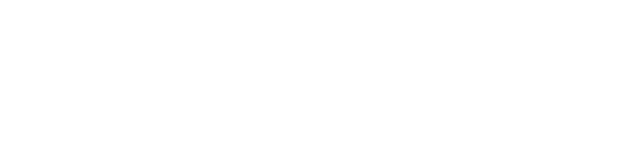
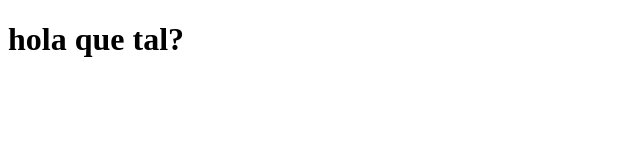
Before and after one commit to agustin3390/repo1, a plain HTML site: page nosotros.html in a window 1280 px wide. Shown: the whole page, without its empty margins (0-640 px from the left). Drawn offline with Linux system fonts and the light colour scheme.

Commit message:
segundo commit

```diff
--- a/nosotros.html
+++ b/nosotros.html
@@ -6,6 +6,6 @@
     <title>Document</title>
 </head>
 <body>
-
+    <h1>hola que tal?</h1>
 </body>
 </html>
```
